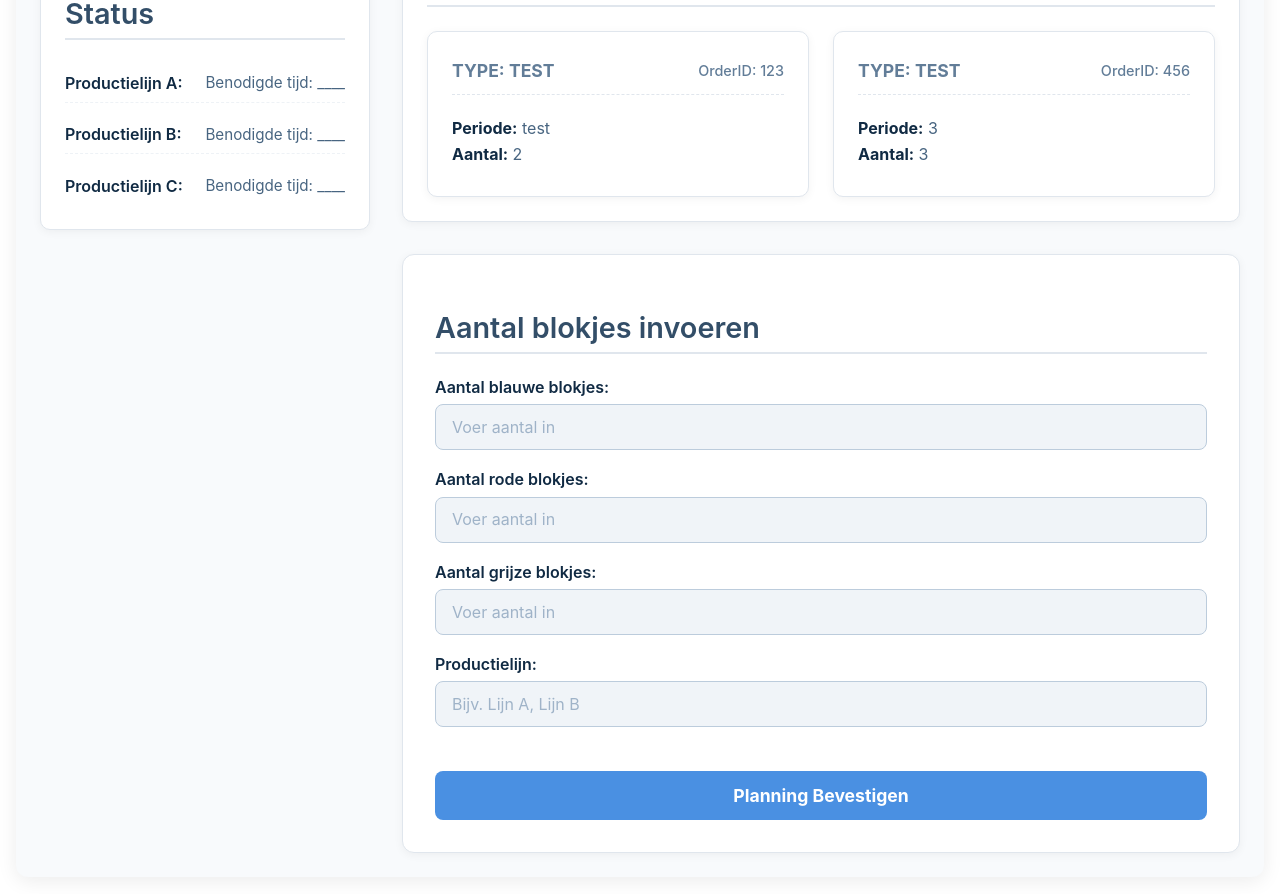
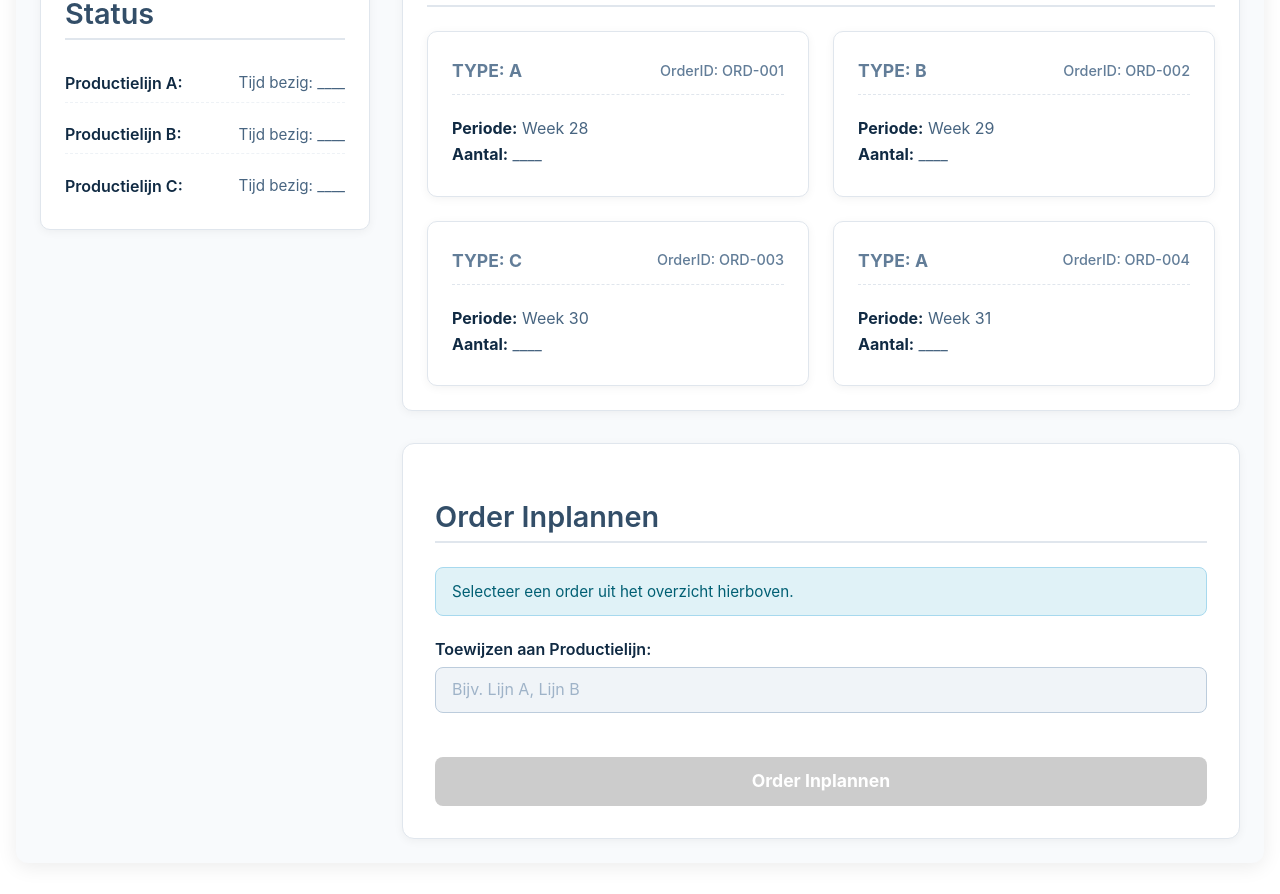
Before and after one commit to ZuydUniversity/2425-B2C6-B2B-2-Frontend, a Next.js app: page /planning in a window 1280 px wide. Shown: the part 320-1214 px from the top of the page. Built offline with nearby package versions, Linux system fonts and the light colour scheme; no server answers.

Commit message:
blokjes toevoegen verwijderd/api

```diff
--- a/package.json
+++ b/package.json
@@ -37,6 +37,7 @@
     "@testing-library/jest-dom": "^6.6.3",
     "@testing-library/react": "^16.3.0",
     "@testing-library/user-event": "^14.6.1",
+    "@types/axios": "^0.9.36",
     "@types/jest": "^29.5.14",
     "@types/node": "22.15.18",
     "@types/react": "19.1.4",
--- a/src/pages/planning.module.scss
+++ b/src/pages/planning.module.scss
@@ -105,12 +105,21 @@
   border: 1px solid #e0e6ed;
   transition:
     transform 0.2s ease-in-out,
-    box-shadow 0.2s ease-in-out;
+    box-shadow 0.2s ease-in-out,
+    border-color 0.2s ease; /* Toevoegen voor selectie effect */
+  cursor: pointer; /* Maak duidelijk dat de kaart klikbaar is */
 }
 
 .card:hover {
   transform: translateY(-5px);
   box-shadow: 0 6px 15px rgba(0, 0, 0, 0.1);
+}
+
+// NIEUW: Stijl voor de geselecteerde kaart
+.selectedCard {
+  border: 2px solid #4a90e2; /* Dikke blauwe rand */
+  background-color: #e6f7ff; /* Lichtblauwe achtergrond */
+  box-shadow: 0 0 0 4px rgba(74, 144, 226, 0.2); /* Extra gloed */
 }
 
 .cardHeader {
@@ -209,7 +218,8 @@
   width: 100%;
 }
 
-.formButton:hover {
+.formButton:hover:not(:disabled) {
+  /* Alleen hover effect als niet disabled */
   background-color: #357abd;
   transform: translateY(-2px);
 }
@@ -218,15 +228,36 @@
   transform: translateY(0);
 }
 
+.formButton:disabled {
+  background-color: #cccccc; /* Grijze kleur voor disabled button */
+  cursor: not-allowed;
+}
+
+// NIEUW: Stijl voor de selectie-informatie
+.selectionInfo {
+  margin-bottom: 1.5rem;
+  padding: 0.8rem 1rem;
+  background-color: #e0f2f7; /* Lichtblauwe achtergrond */
+  border: 1px solid #a7d9ee;
+  border-radius: 8px;
+  color: #005f73;
+  font-size: 0.95rem;
+  line-height: 1.4;
+}
+
+.selectionInfo strong {
+  color: #102a43;
+  font-weight: 700;
+}
+
 /* Media Queries voor responsiviteit */
 @media (max-width: 992px) {
-  /* Pas dit breakpoint aan voor de layout */
   .contentWrapper {
-    flex-direction: column; /* Stapel kolommen op kleinere schermen */
+    flex-direction: column;
   }
   .productionLineStatusSection {
-    flex: none; /* Verwijder vaste breedte */
-    width: 100%; /* Volledige breedte */
+    flex: none;
+    width: 100%;
   }
 }
 
@@ -257,12 +288,3 @@
     grid-template-columns: 1fr;
   }
 }
-.selectedCard {
-  border: 2px solid #3498db;
-  background-color: #ecf7ff;
-}
-.selectionInfo {
-  margin-top: 0.5rem;
-  font-style: italic;
-  color: #333;
-}
--- a/src/pages/planning.tsx
+++ b/src/pages/planning.tsx
@@ -1,5 +1,5 @@
-import React, { FC, useState, useEffect } from "react";
-import styles from "./planning.module.scss";
+import React, { FC, useState } from "react";
+import styles from "./planning.module.scss"; // Controleer dit pad!
 
 interface PlanningItem {
   type: string;
@@ -14,70 +14,59 @@ interface ProductionLineStatus {
 }
 
 const PlanningPage: FC = () => {
-  const [blue, setBlue] = useState("");
-  const [red, setRed] = useState("");
-  const [gray, setGray] = useState("");
-  const [productionLine, setProductionLine] = useState(""); // Nieuwe state voor productielijn
+  // Verwijderd: blue, red, gray states
+  const [productionLine, setProductionLine] = useState(""); // State voor geselecteerde productielijn
+  const [selectedOrder, setSelectedOrder] = useState<PlanningItem | null>(null); // State voor de geselecteerde order
 
-  const [planningDisplayItems, setPlanningDisplayItems] = useState<
-    PlanningItem[]
-  >([]);
+  // Voorbeelddata voor het overzicht: ALLEMAAL LEEG, zoals eerder afgesproken.
+  // Ik heb hier dummy data met orderId's toegevoegd zodat je orders kunt selecteren.
+  // Deze orderId's zouden in een echt scenario van de backend komen.
+  const planningDisplayItems: PlanningItem[] = [
+    { type: "A", periode: "Week 28", aantal: null, orderId: "ORD-001" },
+    { type: "B", periode: "Week 29", aantal: null, orderId: "ORD-002" },
+    { type: "C", periode: "Week 30", aantal: null, orderId: "ORD-003" },
+    { type: "A", periode: "Week 31", aantal: null, orderId: "ORD-004" },
+  ];
 
+  // Dummy data voor het overzicht van productielijnen (placeholders)
   const productionLineStatuses: ProductionLineStatus[] = [
-    { line: "Productielijn A", ordersInProgress: null },
+    { line: "Productielijn A", ordersInProgress: null }, // ordersInProgress is hier tijd
     { line: "Productielijn B", ordersInProgress: null },
     { line: "Productielijn C", ordersInProgress: null },
   ];
 
-  useEffect(() => {
-    const fetchPlanning = async () => {
-      try {
-        const response = await fetch("http://10.0.2.4:8080/api/planning");
-        if (!response.ok) throw new Error("Fout bij ophalen planning");
-        const data = await response.json();
-        setPlanningDisplayItems(data);
-      } catch {
-        console.warn("API niet bereikbaar. Dummydata wordt gebruikt.");
-        setPlanningDisplayItems([
-          {
-            type: "test",
-            periode: "test",
-            aantal: 2,
-            orderId: "123",
-          },
-          {
-            type: "test",
-            periode: "3",
-            aantal: 3,
-            orderId: "456",
-          },
-        ]);
-      }
-    };
-
-    fetchPlanning();
-  }, []);
+  const handleOrderSelect = (order: PlanningItem) => {
+    setSelectedOrder(order);
+    // Optioneel: scroll naar het formulier na selectie
+    document
+      .getElementById("planningForm")
+      ?.scrollIntoView({ behavior: "smooth" });
+  };
 
   const handleSubmit = (e: React.FormEvent) => {
     e.preventDefault();
 
-    const blueAmount = Number(blue);
-    const redAmount = Number(red);
-    const grayAmount = Number(gray);
+    if (!selectedOrder) {
+      alert("Selecteer eerst een order uit de planning.");
+      return;
+    }
 
-    console.log("Blauw:", blueAmount);
-    console.log("Rood:", redAmount);
-    console.log("Grijs:", grayAmount);
-    console.log("Productielijn:", productionLine); // Log de productielijn
+    if (!productionLine) {
+      alert("Selecteer een productielijn.");
+      return;
+    }
 
+    console.log("Geselecteerde Order ID:", selectedOrder.orderId);
+    console.log("Toegewezen aan Productielijn:", productionLine);
+
+    // Hier zou je de logica toevoegen om de data naar een backend te sturen
     alert(
-      `Aantallen ingevoerd: Blauw=${blueAmount}, Rood=${redAmount}, Grijs=${grayAmount}, Productielijn=${productionLine}`,
+      `Order ${selectedOrder.orderId} is ingepland op Productielijn: ${productionLine}.`,
     );
 
-    setBlue("");
-    setRed("");
-    setGray("");
+    // Reset de formuliervelden en de geselecteerde order na verzending
     setProductionLine("");
+    setSelectedOrder(null);
   };
 
   return (
@@ -85,6 +74,7 @@ const PlanningPage: FC = () => {
       <h1 className={styles.pageTitle}>Planningsoverzicht</h1>
 
       <div className={styles.contentWrapper}>
+        {/* Sectie voor Productielijn Status (links) */}
         <section className={styles.productionLineStatusSection}>
           <h2 className={styles.sectionTitle}>Productielijnen Status</h2>
           <div className={styles.statusList}>
@@ -92,9 +82,9 @@ const PlanningPage: FC = () => {
               <div key={index} className={styles.statusItem}>
                 <span className={styles.statusLineName}>{status.line}:</span>
                 <span className={styles.statusOrders}>
-                  Benodigde tijd:{" "}
+                  Tijd bezig:{" "}
                   {status.ordersInProgress !== null
-                    ? status.ordersInProgress
+                    ? `${status.ordersInProgress} uur` // Voorbeeld: toon als uren
                     : "____"}
                 </span>
               </div>
@@ -103,17 +93,22 @@ const PlanningPage: FC = () => {
         </section>
 
         <div className={styles.mainContent}>
+          {/* Huidige Planning Sectie (rechtsboven) */}
           <section className={styles.planningSection}>
-            <h2 className={styles.sectionTitle}>Huidige Planning</h2>
+            <h2 className={styles.sectionTitle}>Orders om in te plannen</h2>
             <div className={styles.grid}>
               {planningDisplayItems.map((item, index) => (
-                <div key={index} className={styles.card}>
+                <div
+                  key={item.orderId || index} // Gebruik orderId als key indien aanwezig
+                  className={`${styles.card} ${selectedOrder?.orderId === item.orderId ? styles.selectedCard : ""}`}
+                  onClick={() => handleOrderSelect(item)}
+                >
                   <div className={styles.cardHeader}>
                     <span className={styles.cardTypePlaceholder}>
-                      Type: {item.type}
+                      Type: {item.type || "____"}
                     </span>
                     <span className={styles.cardOrderId}>
-                      OrderID: {item.orderId ?? "____"}
+                      OrderID: {item.orderId || "____"}
                     </span>
                   </div>
                   <div className={styles.cardBody}>
@@ -130,57 +125,25 @@ const PlanningPage: FC = () => {
             </div>
           </section>
 
+          {/* Formulier Sectie (rechtsonder) */}
           <section className={styles.formSection}>
-            <h2 className={styles.sectionTitle}>Aantal blokjes invoeren</h2>
-            <form onSubmit={handleSubmit}>
-              <div className={styles.inputGroup}>
-                <label htmlFor="blauw" className={styles.inputLabel}>
-                  Aantal blauwe blokjes:
-                </label>
-                <input
-                  id="blauw"
-                  type="number"
-                  value={blue}
-                  onChange={(e) => setBlue(e.target.value)}
-                  className={styles.inputField}
-                  min="0"
-                  placeholder="Voer aantal in"
-                />
-              </div>
+            <h2 className={styles.sectionTitle}>Order Inplannen</h2>
+            <form onSubmit={handleSubmit} id="planningForm">
+              {selectedOrder ? (
+                <p className={styles.selectionInfo}>
+                  Geselecteerde order: <strong>{selectedOrder.orderId}</strong>{" "}
+                  (Type: {selectedOrder.type})
+                </p>
+              ) : (
+                <p className={styles.selectionInfo}>
+                  Selecteer een order uit het overzicht hierboven.
+                </p>
+              )}
 
-              <div className={styles.inputGroup}>
-                <label htmlFor="rood" className={styles.inputLabel}>
-                  Aantal rode blokjes:
-                </label>
-                <input
-                  id="rood"
-                  type="number"
-                  value={red}
-                  onChange={(e) => setRed(e.target.value)}
-                  className={styles.inputField}
-                  min="0"
-                  placeholder="Voer aantal in"
-                />
-              </div>
-
-              <div className={styles.inputGroup}>
-                <label htmlFor="grijs" className={styles.inputLabel}>
-                  Aantal grijze blokjes:
-                </label>
-                <input
-                  id="grijs"
-                  type="number"
-                  value={gray}
-                  onChange={(e) => setGray(e.target.value)}
-                  className={styles.inputField}
-                  min="0"
-                  placeholder="Voer aantal in"
-                />
-              </div>
-
+              {/* Productielijn Invoer Veld */}
               <div className={styles.inputGroup}>
                 <label htmlFor="productielijn" className={styles.inputLabel}>
-                  Productielijn:
+                  Toewijzen aan Productielijn:
                 </label>
                 <input
                   id="productielijn"
@@ -192,8 +155,12 @@ const PlanningPage: FC = () => {
                 />
               </div>
 
-              <button type="submit" className={styles.formButton}>
-                Planning Bevestigen
+              <button
+                type="submit"
+                className={styles.formButton}
+                disabled={!selectedOrder}
+              >
+                Order Inplannen
               </button>
             </form>
           </section>
```
Also changed, not shown: src/api/planning.ts (added, +49 -0 lines), src/types.ts (+8 -0 lines), 2 other files (tests, documents, lock files or other folders).
